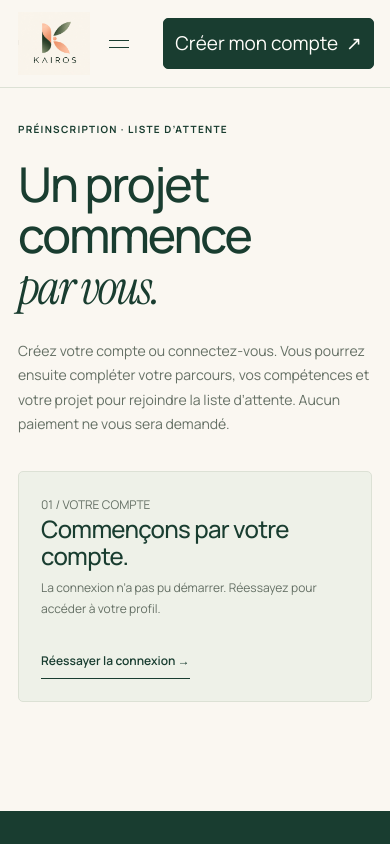
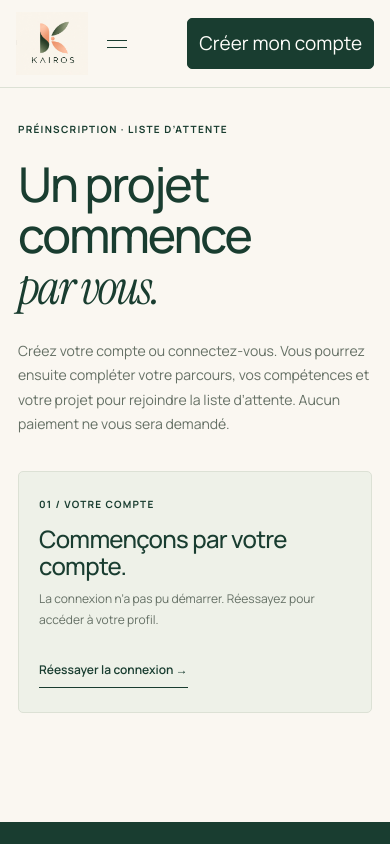
Before and after one commit to kairoscontact01-hue/Kairos-site, a website: page inscription.html in a window 390 px wide. Shown: the top 844 px of the page. Drawn offline with Linux system fonts and the light colour scheme.

Commit message:
Update style.css

```diff
--- a/style.css
+++ b/style.css
@@ -62,7 +62,7 @@ h1 em,h2 em,.site-footer em { font-family:var(--serif); font-weight:400; }
 .header-favorites { display:grid; place-items:center; flex:0 0 34px; height:44px; }
 :is(.header-cta,.header-register) { flex-shrink:0; min-height:44px; padding:10px 15px; font-size:11px; white-space:nowrap; }
 :is(.header-user,#user-button) { flex-shrink:0; }
-.brand { display:flex; align-items:center; justify-content:center; flex:0 0 122px; width:122px; height:98px; margin-left:2px; }
+.brand { display:flex; align-items:center; justify-content:center; flex:0 0 122px; width:122px; height:98px; margin:0 10px 0 0; }
 .brand>img { display:block; width:100%; height:100%; object-fit:contain; }
 :is(.menu-button,.menu-toggle,.mobile-favorites) { display:none; }
 
@@ -176,6 +176,11 @@ summary::-webkit-details-marker { display:none; }
 :is(.account-panel,.account-connection) h2 { margin-bottom:8px; font-size:24px; letter-spacing:-.7px; }
 :is(.account-panel,.account-connection,.draft-banner,.directory-note,.preopening-note) p { margin:0; color:var(--muted); font-size:12px; }
 .account-actions,.draft-banner>div { display:flex; flex-wrap:wrap; align-items:center; gap:20px; }
+.account-connection { flex-wrap:wrap; padding:30px; }
+.account-connection>div:first-child { flex:1 1 300px; }
+.account-connection .account-step { margin-bottom:12px; color:var(--green); font-size:10px; font-weight:700; letter-spacing:.12em; }
+.account-connection[aria-busy=true] .account-actions { opacity:.55; }
+.account-actions button:disabled { cursor:wait; }
 .registration-layout { display:grid; grid-template-columns:minmax(0,1fr) 285px; align-items:start; gap:48px; }
 .progress,.wizard-progress ol { display:grid; grid-template-columns:repeat(4,minmax(0,1fr)); gap:12px; padding:0; margin:0; list-style:none; }
 .progress,.wizard-progress { margin-bottom:22px; scroll-margin-top:125px; }
@@ -330,7 +335,7 @@ summary::-webkit-details-marker { display:none; }
   :is(.wrap,.page-width) { width:calc(100% - 48px); }
   .site-header { height:88px; }
   :is(.header-inner,.site-header-inner) { width:calc(100% - 32px); }
-  .brand { flex-basis:96px; width:96px; height:82px; }
+  .brand { flex-basis:96px; width:96px; height:82px; margin-right:0; }
   :is(.menu-button,.menu-toggle) { display:grid; align-content:center; flex:0 0 34px; width:34px; height:40px; padding:7px; gap:6px; border:0; background:none; }
   :is(.menu-button,.menu-toggle)>span { display:block; height:1px; background:var(--green); }
   :is(.menu-button,.menu-toggle)[aria-expanded=true]>span:first-child { transform:translateY(3.5px) rotate(45deg); }
@@ -361,6 +366,7 @@ summary::-webkit-details-marker { display:none; }
   .price,.plan-price { font-size:52px; }
   :is(.progress,.wizard-progress) button { flex-direction:column; align-items:flex-start; gap:5px; }
   .account-panel,.account-connection { align-items:flex-start; flex-direction:column; }
+  .account-connection>div:first-child { flex-basis:auto; }
 }
 
 /* Mobile */
@@ -369,6 +375,7 @@ summary::-webkit-details-marker { display:none; }
   :is(.wrap,.page-width) { width:calc(100% - 36px); }
   :is(.header-inner,.site-header-inner) { gap:12px; }
   .brand { flex-basis:80px; width:80px; height:78px; }
+  .account-connection { padding:24px 20px; gap:22px; }
   .header-search { min-width:0; }
   .header-search input { font-size:16px; }
   :is(.header-cta,.header-register) { padding-inline:11px; gap:8px; font-size:10px; }
@@ -451,6 +458,10 @@ summary::-webkit-details-marker { display:none; }
   .footer-bottom { flex-wrap:wrap; gap:12px 24px; }
 }
 @media(max-width:500px) {
+  .site-header-inner .header-account { display:none; }
+  .site-header-inner .header-register { margin-left:auto; }
+  .site-header-inner .header-user:not([hidden])~.header-register { margin-left:0; }
+  .header-register>span[aria-hidden] { display:none; }
   .header-inner>.header-search { display:none; }
   .header-inner:has(.navigation.open)>.header-search { position:absolute; top:calc(100% + 65px); left:8px; right:8px; z-index:41; display:flex; width:calc(100% - 16px); }
   .header-inner .navigation.open { padding-bottom:82px; }
```
